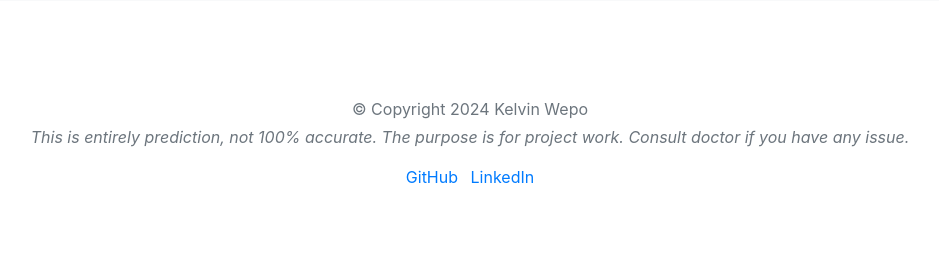
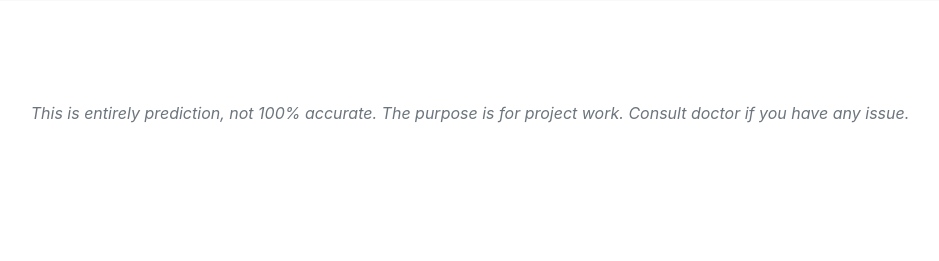
Before and after one commit to Kelvin-Wepo/M_O_P-Check-, a Django app: template templates/doctor_base.html in a window 1280 px wide. Shown: the part 55-316 px from the top of the page, without its empty margins (170-1109 px from the left). Run offline with Django 4.2, Linux system fonts and the light colour scheme; the template is opened without the code that fills it, so the values that code supplies are empty; parts of the project's set-up code (start-up, migrations or seed data) failed here and were passed over; some libraries are stand-ins or nearby versions.

Commit message:
this commit modifies templates

```diff
--- a/templates/base.html
+++ b/templates/base.html
@@ -10,6 +10,8 @@
     <link rel="stylesheet" href="https://cdn.jsdelivr.net/npm/bootstrap@4.3.1/dist/css/bootstrap.min.css"
         integrity="sha384-ggOyR0iXCbMQv3Xipma34MD+dH/1fQ784/j6cY/iJTQUOhcWr7x9JvoRxT2MZw1T" crossorigin="anonymous">
     <link rel="stylesheet" href="/static/style.css">
+     <link href='https://fonts.googleapis.com/css?family=Catamaran:400,100,300' rel='stylesheet' type='text/css'>
+
     <script src="https://www.gstatic.com/charts/loader.js"></script>
     <title>Health | {%block title%}{%endblock title%}</title>
     <style>
--- a/templates/doctor_base.html
+++ b/templates/doctor_base.html
@@ -10,6 +10,7 @@
     <link rel="stylesheet" href="https://cdn.jsdelivr.net/npm/bootstrap@4.3.1/dist/css/bootstrap.min.css"
         integrity="sha384-ggOyR0iXCbMQv3Xipma34MD+dH/1fQ784/j6cY/iJTQUOhcWr7x9JvoRxT2MZw1T" crossorigin="anonymous">
     <link rel="stylesheet" href="/static/style.css">
+    <link href='https://fonts.googleapis.com/css?family=Catamaran:400,100,300' rel='stylesheet' type='text/css'>
     <script src="https://www.gstatic.com/charts/loader.js"></script>
     <title>Health | {%block title%}{%endblock title%}</title>
     <style>
@@ -70,14 +71,9 @@
     {%block body%}{%endblock body%}
 
     <footer class="my-5 pt-5 text-muted text-center text-small" id="contact">
-        <p class="mb-1">&copy; Copyright 2024 Kelvin Wepo</p>
+        <p class="mb-1"></p>
         <p><i>This is entirely prediction, not 100% accurate. The purpose is for project work. Consult doctor if you
                 have any issue.</i></p>
-        <ul class="list-inline">
-            <li class="list-inline-item"><a href="" target="_blank">GitHub</a></li>
-            <li class="list-inline-item"><a href=""
-                    target="_blank">LinkedIn</a></li>
-        </ul>
     </footer>
 
     <script src="https://code.jquery.com/jquery-3.3.1.slim.min.js"
--- a/templates/index.html
+++ b/templates/index.html
@@ -14,7 +14,7 @@
     <main role="main">
         <section class="jumbotron text-center my-5 bg-white">
             <div class="container">
-                <h1 class="jumbotron-heading"><b>WELCOME TO <span class="text-info">ONLINE HEALTH PREDICTION</span></b>
+                <h1 class="jumbotron-heading"><b>WELCOME TO <span class="text-info">M.O.P HEALTH PREDICTION</span></b>
                 </h1>
                 <p class="lead text-muted py-2">
                     <b>
```
Also changed, not shown: db.sqlite3 (added), home/migrations/0001_initial.py (added).
